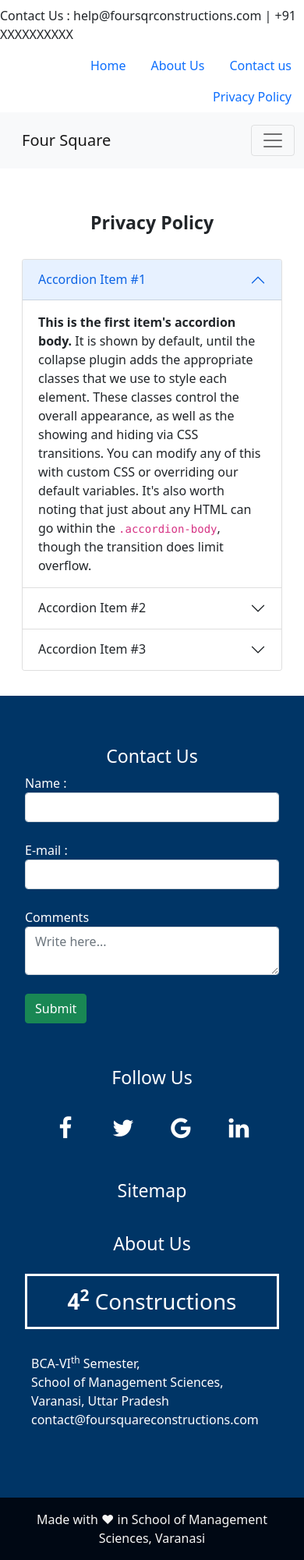
After one commit to thisIsAditya/four-square-constructions, a PHP site: page /privacypolicy.php in a window 390 px wide. The commit adds this page. Shown: the whole page at 78% size. Run offline with PHP 8.4, Linux system fonts and the light colour scheme.

Commit message:
Added 3 static pages namely 1. Contact Us 2. About us 3. Privacy Policy I have only defined the responsive structure of the web pages, the info inside them is yet to filled by Associate Developer -Aditya Pandey

```diff
--- a/components/navbar.inc.php
+++ b/components/navbar.inc.php
@@ -1,19 +1,19 @@
 <!-- Top Bar Starts -->
 <ul class="nav justify-content-end">
-  <li class="navbar-text me-sm-auto mx-sm-2">
+  <li class="navbar-text  nav-item me-sm-auto mx-sm-2 ">
     Contact Us : help@foursqrconstructions.com | +91 XXXXXXXXXX
   </li>
   <li class="nav-item">
     <a class="nav-link" href="index.php">Home</a>
   </li>
   <li class="nav-item">
-    <a class="nav-link" href="#">About Us</a>
+    <a class="nav-link" href="about.php">About Us</a>
   </li>
   <li class="nav-item">
-    <a class="nav-link" href="#">Contact us</a>
+    <a class="nav-link" href="contact.php">Contact us</a>
   </li>
   <li class="nav-item">
-    <a class="nav-link" href="#">Privacy Policy</a>
+    <a class="nav-link" href="privacypolicy.php">Privacy Policy</a>
   </li>
 </ul>
 
--- a/index.php
+++ b/index.php
@@ -1,6 +1,7 @@
 <?php include("components/header.inc.php"); ?>
 <title>Four Square Constructions | Home</title>
 </head>
+
 <body>
     <?php include("components/navbar.inc.php"); ?>
     <section class="search py-5">
--- /dev/null
+++ b/privacypolicy.php
@@ -0,0 +1,69 @@
+<!-- Everything about the layout of this page is set, Each Element will be responsive if the code written is not disturbed.
+Just Replace the text "Lorem Ipsum" with the required information and other text with their respective information and Images and that will be it -->
+
+<!-- Header Section Starts -->
+<?php require("components/header.inc.php") ?>
+<title>Contact Us | Four Square Constructions</title>
+</head>
+<!-- Header Section Ends -->
+
+<body>
+    <!-- Navbar Starts -->
+    <?php require("components/navbar.inc.php") ?>
+    <!-- Navbar Ends -->
+
+    <section class="my-3 p-3">
+        <div class="container">
+            <div class="text-center my-3 p-2 ">
+                <p class="h3"><strong>Privacy Policy</strong></p>
+            </div>
+
+
+            <div class="accordion" id="accordionExample">
+                <div class="accordion-item">
+                    <h2 class="accordion-header" id="headingOne">
+                    <button class="accordion-button" type="button" data-bs-toggle="collapse" data-bs-target="#collapseOne" aria-expanded="true" aria-controls="collapseOne">
+                        Accordion Item #1
+                    </button>
+                    </h2>
+                    <div id="collapseOne" class="accordion-collapse collapse show" aria-labelledby="headingOne" data-bs-parent="#accordionExample">
+                        <div class="accordion-body">
+                            <strong>This is the first item's accordion body.</strong> It is shown by default, until the collapse plugin adds the appropriate classes that we use to style each element. These classes control the overall appearance, as well as the showing and hiding via CSS transitions. You can modify any of this with custom CSS or overriding our default variables. It's also worth noting that just about any HTML can go within the <code>.accordion-body</code>, though the transition does limit overflow.
+                        </div>
+                    </div>
+                </div>
+
+                <div class="accordion-item">
+                    <h2 class="accordion-header" id="headingTwo">
+                        <button class="accordion-button collapsed" type="button" data-bs-toggle="collapse" data-bs-target="#collapseTwo" aria-expanded="false" aria-controls="collapseTwo">
+                            Accordion Item #2
+                        </button>
+                    </h2>
+                    <div id="collapseTwo" class="accordion-collapse collapse" aria-labelledby="headingTwo" data-bs-parent="#accordionExample">
+                        <div class="accordion-body">
+                            <strong>This is the second item's accordion body.</strong> It is hidden by default, until the collapse plugin adds the appropriate classes that we use to style each element. These classes control the overall appearance, as well as the showing and hiding via CSS transitions. You can modify any of this with custom CSS or overriding our default variables. It's also worth noting that just about any HTML can go within the <code>.accordion-body</code>, though the transition does limit overflow.
+                        </div>
+                    </div>
+                </div>
+
+                <div class="accordion-item">
+                    <h2 class="accordion-header" id="headingThree">
+                        <button class="accordion-button collapsed" type="button" data-bs-toggle="collapse" data-bs-target="#collapseThree" aria-expanded="false" aria-controls="collapseThree">
+                            Accordion Item #3
+                        </button>
+                    </h2>
+                    <div id="collapseThree" class="accordion-collapse collapse" aria-labelledby="headingThree" data-bs-parent="#accordionExample">
+                        <div class="accordion-body">
+                            <strong>This is the third item's accordion body.</strong> It is hidden by default, until the collapse plugin adds the appropriate classes that we use to style each element. These classes control the overall appearance, as well as the showing and hiding via CSS transitions. You can modify any of this with custom CSS or overriding our default variables. It's also worth noting that just about any HTML can go within the <code>.accordion-body</code>, though the transition does limit overflow.
+                        </div>
+                    </div>
+                </div>
+            </div>
+        </div>
+    </section>
+
+     <!-- Footer Starts -->
+     <?php include("components/footer.inc.php") ?>
+    <!-- Footer Ends -->
+</body>
+</html>
```
Also changed, not shown: about.php (added, +103 -0 lines), contact.php (added, +53 -0 lines), dashboard/index.php (renamed from dashboard/dashboard.php, +6 -4 lines).
